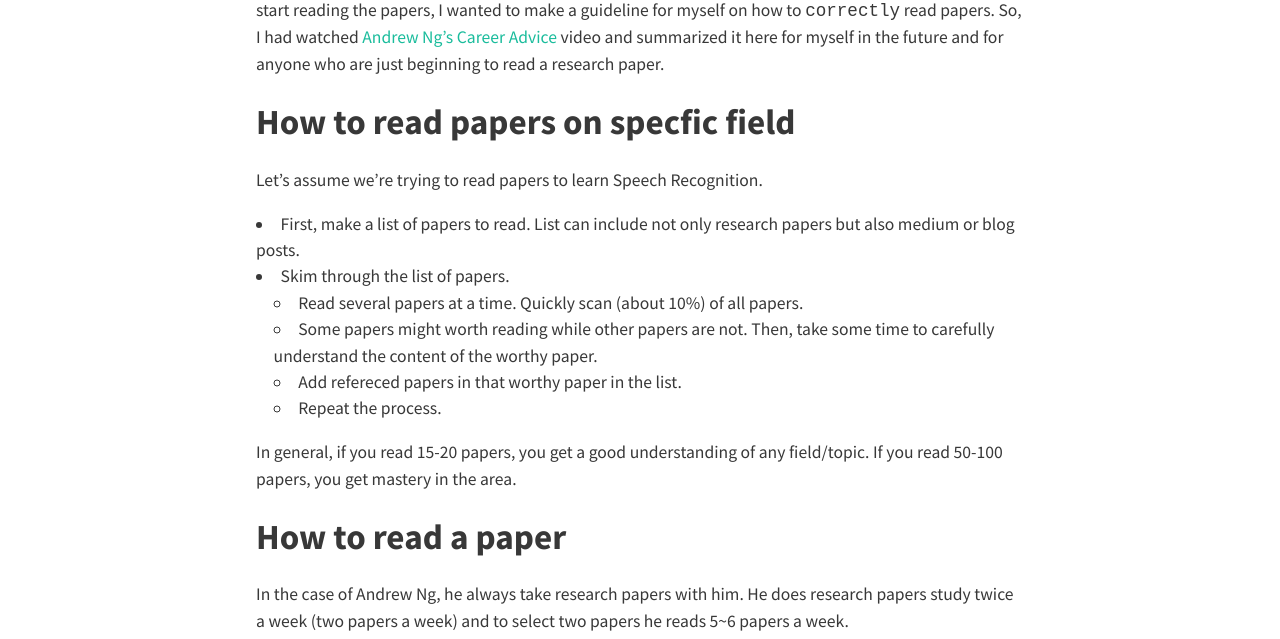
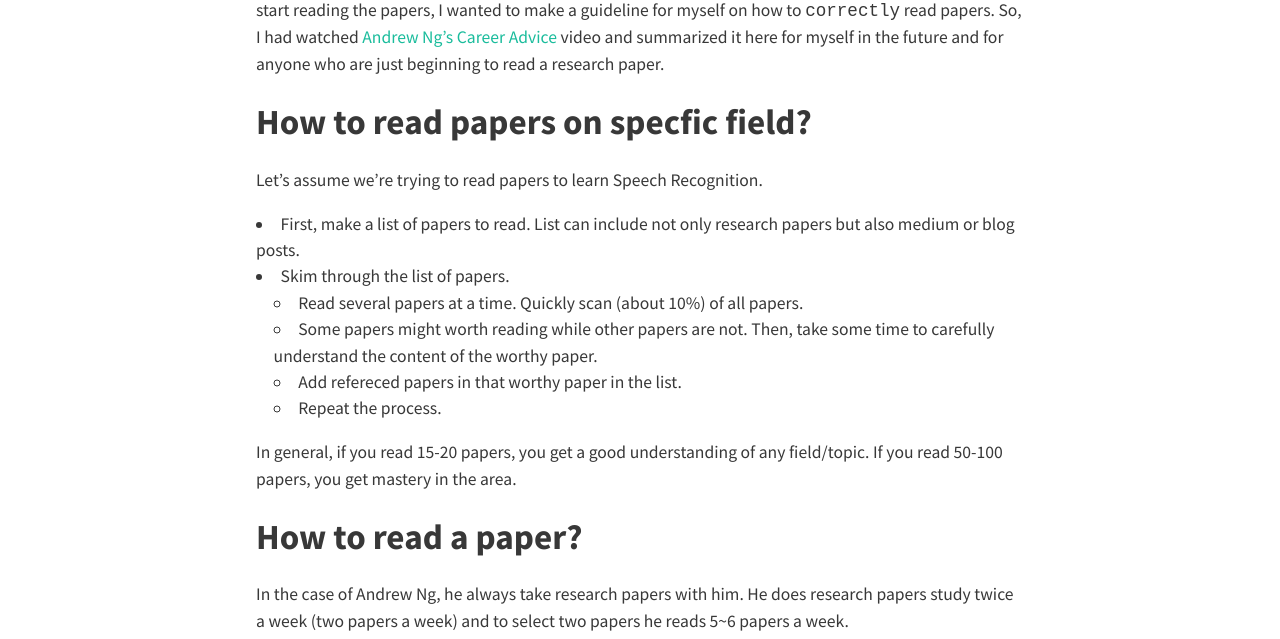
Before and after one commit to scottsuk0306/scottsuk0306.github.io, a Jekyll site: the page built from _posts/2022-07-04-how-to-read-papers.md, in a window 1280 px wide. Shown: the part 326-965 px from the top of the page. Built offline with Jekyll 4.4.1, drawn with Linux system fonts in a browser that asks for light colours; nearby versions of some CDN libraries.

Commit message:
Add another newline

```diff
--- a/_posts/2022-07-04-how-to-read-papers.md
+++ b/_posts/2022-07-04-how-to-read-papers.md
@@ -6,7 +6,7 @@ tags: [paper, fundamental, Computer Science, ML, DL, Machine Learning, Deep Lear
 
 Main content for this blog will be the summary of papers I read related to Computer Science. But before I start reading the papers, I wanted to make a guideline for myself on how to `correctly` read papers. So, I had watched [Andrew Ng’s Career Advice](https://www.youtube.com/watch?v=733m6qBH-jI) video and summarized it here for myself in the future and for anyone who are just beginning to read a research paper.
 
-## How to read papers on specfic field
+## How to read papers on specfic field?
 
 Let’s assume we’re trying to read papers to learn Speech Recognition.
 
@@ -20,7 +20,7 @@ Let’s assume we’re trying to read papers to learn Speech Recognition.
 In general, if you read 15-20 papers, you get a good understanding of any field/topic.
 If you read 50-100 papers, you get mastery in the area.
 
-## How to read a paper
+## How to read a paper?
 
 In the case of Andrew Ng, he always take research papers with him. He does research papers study twice a week (two papers a week) and to select two papers he reads 5~6 papers a week.
 
@@ -30,16 +30,20 @@ It is not a good idea to read from the first word to the last word. Focus on the
 
    In deep learning field, there are some research papers that try to summarize all contents in one or two figures.
 
+
 **2. Intro + Conclusion + Figure + Skim rest (Skim related work)**
 
 
    Publishing a paper is a procedure to prove this paper is good enough to be accepted by reviewers. So, authors write the introductiona and conclusion very carefully for reviewers.
 
+
 **3. Read but skip, skim math**
+
 
 **4. Read all but skip the part you can’t understand.**
 
    Even the papers with highest citations have unimportant parts.
+
 
 **5. Try to answer the following questions. Share your answers with others.**
    - What did authors try to accomplish?
```
